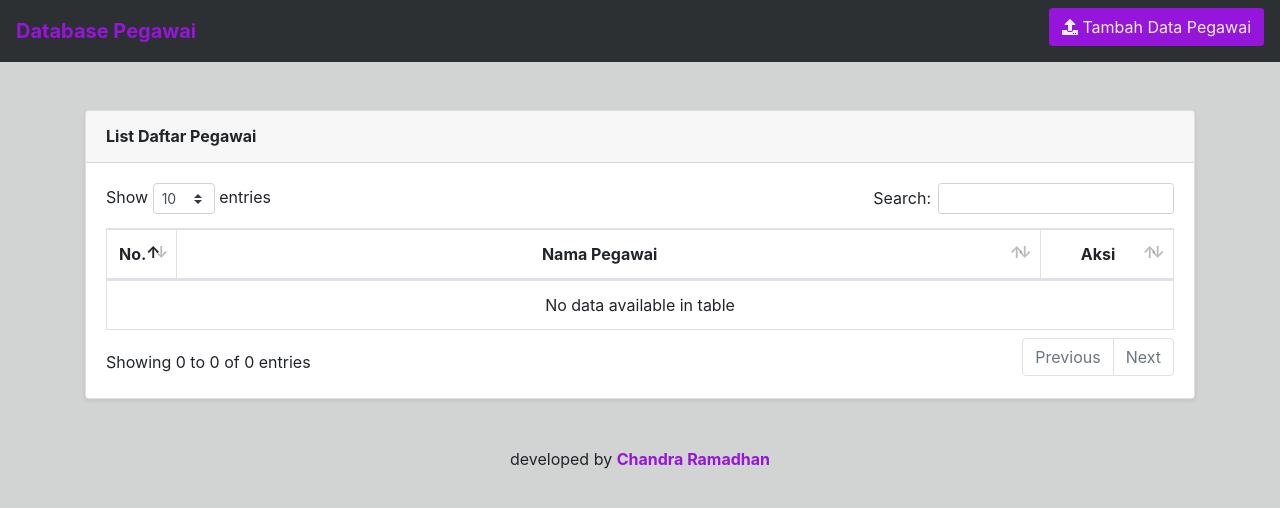
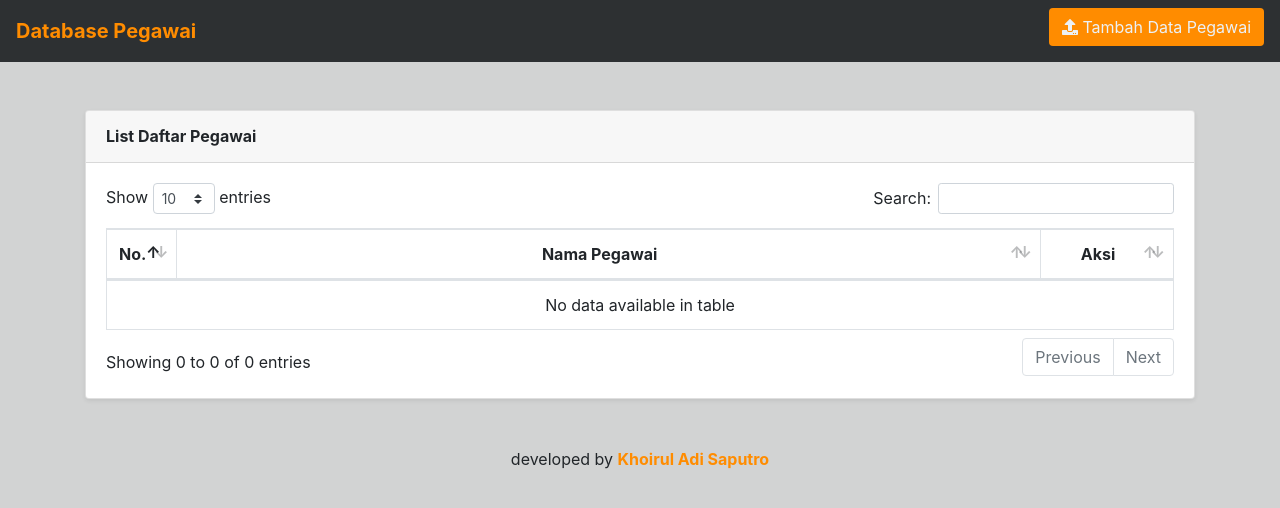
Before and after one commit to khoirul1717/CRUD-PEGAWAI, a Django app: page / in a window 1280 px wide. Shown: the top 508 px of the page. Run offline with Django 3.2, Linux system fonts and the light colour scheme; data that the repository does not hold is empty; some libraries are stand-ins or nearby versions.

Commit message:
CRUD PEGAWAI

```diff
--- a/simplecrud/templates/detail.html
+++ b/simplecrud/templates/detail.html
@@ -3,7 +3,7 @@
 
 <head>
   <nav class="navbar navbar-light justify-content-between" style="background-color: #2d3032;">
-    <a href="/" class="btn mb-2" style="background-color:#9615db; color:#ecf1f5"><i class="fas fa-reply"></i> Kembali</a>
+    <a href="/" class="btn mb-2" style="background-color:#ff8c00; color:#ecf1f5"><i class="fas fa-reply"></i> Kembali</a>
   </nav>
 
   <meta charset="utf-8">
@@ -37,7 +37,7 @@
     <footer class="mt-5 mb-3">
       <div class="container my-auto">
         <div class="text-center my-auto">
-          <span>developed by <a href="https://github.com/chandrakes" target="_blank" style="color: #9615db;"><b>Chandra Ramadhan</b><a></span>
+          <span>developed by <a href="https://github.com/khoirul1717" target="_blank" style="color: #ff8c00;"><b>Khoirul Adi Saputro</b><a></span>
         </div>
       </div>
     </footer>
--- a/simplecrud/templates/editdata.html
+++ b/simplecrud/templates/editdata.html
@@ -3,7 +3,7 @@
 
 <head>
   <nav class="navbar navbar-light justify-content-between" style="background-color: #2d3032;">
-    <a href="/" class="navbar-brand m-0 font-weight-bold" style="color: #9615db;">Database Pegawai</a>
+    <a href="/" class="navbar-brand m-0 font-weight-bold" style="color: #ff8c00;">Database Pegawai</a>
   </nav>
 
   <meta charset="utf-8">
@@ -63,7 +63,7 @@
     <footer class="mt-5 mb-3">
       <div class="container my-auto">
         <div class="text-center my-auto">
-          <span>developed by <a href="https://github.com/chandrakes" target="_blank" style="color: #9615db;"><b>Chandra Ramadhan</b><a></span>
+          <span>developed by <a href="https://github.com/khoirul1717" target="_blank" style="color: #ff8c00;"><b>Khoirul Adi Saputro</b><a></span>
         </div>
       </div>
     </footer>
--- a/simplecrud/templates/index.html
+++ b/simplecrud/templates/index.html
@@ -3,8 +3,8 @@
 
 <head>
   <nav class="navbar navbar-light justify-content-between" style="background-color: #2d3032;">
-    <a class="navbar-brand m-0 font-weight-bold" style="color: #9615db;">Database Pegawai</a>
-    <a href="inputdata/" class="btn mb-2" style="background-color:#9615db; color:#ecf1f5"><i class="fas fa-upload"></i> Tambah Data Pegawai</a>
+    <a class="navbar-brand m-0 font-weight-bold" style="color: #ff8c00;">Database Pegawai</a>
+    <a href="inputdata/" class="btn mb-2" style="background-color:#ff8c00; color:#ecf1f5"><i class="fas fa-upload"></i> Tambah Data Pegawai</a>
   </nav>
   <meta charset="utf-8">
   <meta http-equiv="X-UA-Compatible" content="IE=edge">
@@ -59,7 +59,7 @@
     <footer class="mt-5 mb-3">
       <div class="container my-auto">
         <div class="text-center my-auto" id="footer">
-          <span>developed by <a href="https://github.com/chandrakes" target="_blank" style="color: #9615db;"><b>Chandra Ramadhan</b><a></span>
+          <span>developed by <a href="https://github.com/khoirul1717" target="_blank" style="color: #ff8c00;"><b>Khoirul Adi Saputro</b><a></span>
         </div>
       </div>
     </footer>
--- a/simplecrud/templates/inputdata.html
+++ b/simplecrud/templates/inputdata.html
@@ -3,7 +3,7 @@
 
 <head>
   <nav class="navbar navbar-light justify-content-between" style="background-color: #2d3032;">
-    <a href="/" class="navbar-brand m-0 font-weight-bold" style="color: #9615db;">Database Pegawai</a>
+    <a href="/" class="navbar-brand m-0 font-weight-bold" style="color: #ff8c00;">Database Pegawai</a>
   </nav>
 
   <meta charset="utf-8">
@@ -62,7 +62,7 @@
     <footer class="mt-5 mb-3">
       <div class="container my-auto">
         <div class="text-center my-auto">
-          <span>developed by <a href="https://github.com/chandrakes" target="_blank" style="color: #9615db;"><b>Chandra Ramadhan</b><a></span>
+          <span>developed by <a href="https://github.com/khoirul1717" target="_blank" style="color: #ff8c00;"><b>Khoirul Adi Saputro</b><a></span>
         </div>
       </div>
     </footer>
```
